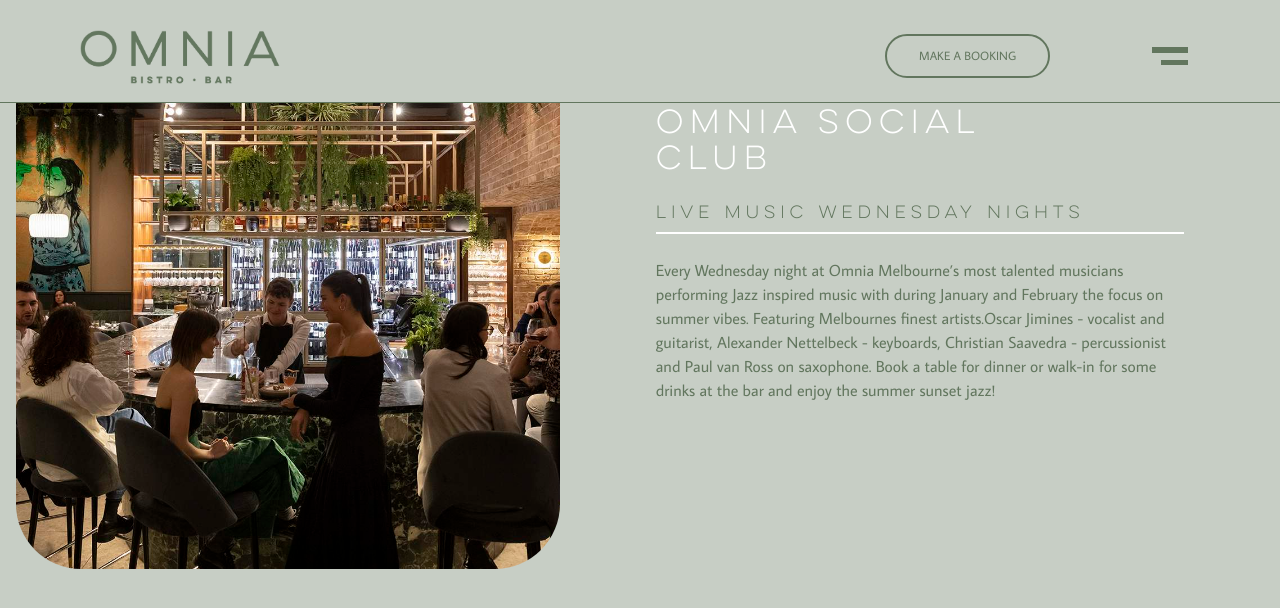
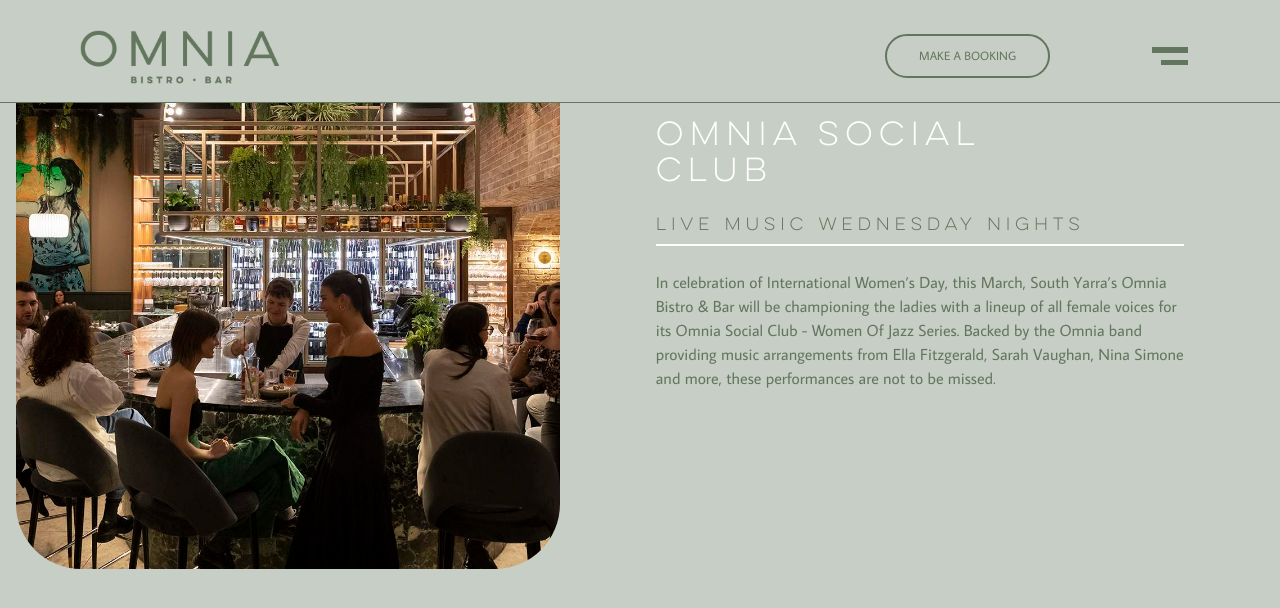
Before and after one commit to yugenomnia/omnia, a Jekyll site: the page built from events.md, in a window 1280 px wide and 900 px high, scrolled down 1091 px. Shown: the top 608 px of the window. Built offline with Jekyll 4.4.1, drawn with Linux system fonts in a browser that asks for light colours.

Commit message:
Update from Forestry.io yugenomnia updated events.md

```diff
--- a/events.md
+++ b/events.md
@@ -3,12 +3,11 @@
 events:
 - title: 'Omnia Social Club '
   img: "/assets/images/omnia-events-2nd-photo1.jpeg"
-  text: Every Wednesday night at Omnia Melbourne’s most talented musicians performing
-    Jazz inspired music with during January and February the focus on summer vibes.  Featuring
-    Melbournes finest artists.Oscar Jimines - vocalist and guitarist, Alexander Nettelbeck
-    - keyboards, Christian Saavedra - percussionist and Paul van Ross on saxophone.  Book
-    a table for dinner or walk-in for some drinks at the bar and enjoy the summer
-    sunset jazz!
+  text: In celebration of International Women’s Day, this March, South Yarra’s Omnia
+    Bistro & Bar will be championing the ladies with a lineup of all female voices
+    for its Omnia Social Club - Women Of Jazz Series. Backed by the Omnia band providing
+    music arrangements from Ella Fitzgerald, Sarah Vaughan, Nina Simone and more,
+    these performances are not to be missed.
   second_title: Live music Wednesday nights
 columns:
 - text: Beverages will be charged on consumption and a $500 deposit will be required
```
